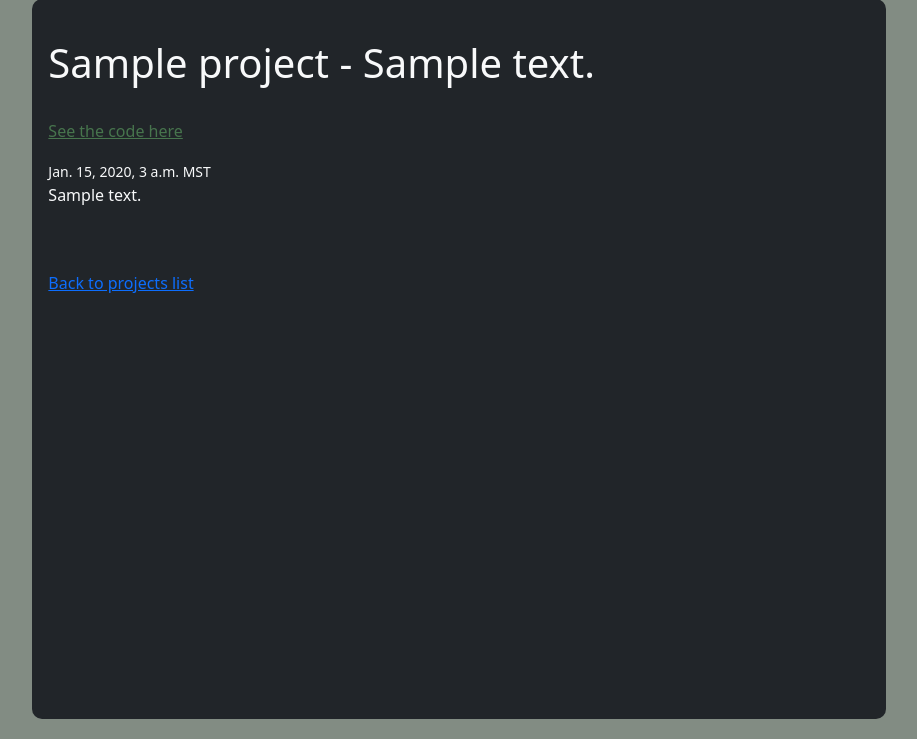
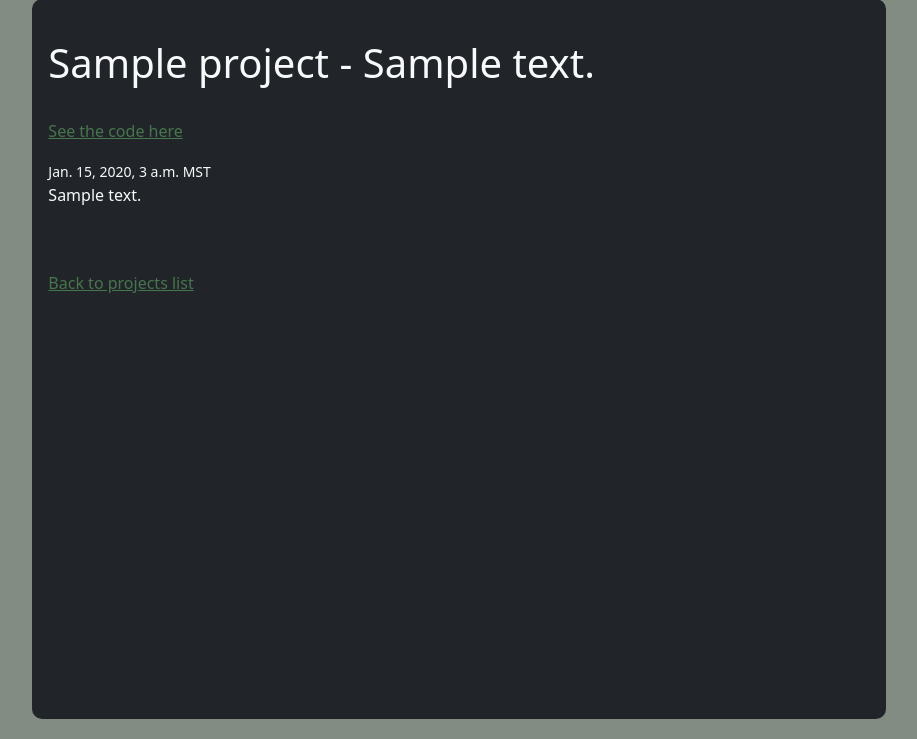
Before and after one commit to scottwmaxwell/mysite, a Django app: page /projects/projectpost/1 in a window 1280 px wide. Shown: the part 61-800 px from the top of the page, without its empty margins (181-1098 px from the left). Run offline with Django 3.2, Linux system fonts and the light colour scheme; tables that the repository leaves empty hold one stand-in row (values such as "Sample post"); parts of the project's set-up code (start-up, migrations or seed data) failed here and were passed over; some libraries are stand-ins or nearby versions.

Commit message:
changed blog/project posts' links to green

```diff
--- a/blog/templates/blog/blog_post.html
+++ b/blog/templates/blog/blog_post.html
@@ -5,6 +5,9 @@
 <style>
 .main{
     min-height: 90vh;
+}
+a {
+    color:#47754d;
 }
 </style>
 
--- a/projects/templates/projects/project_post.html
+++ b/projects/templates/projects/project_post.html
@@ -6,6 +6,10 @@
 <style>
 .main{
     min-height: 90vh;
+}
+
+a {
+    color:#47754d;
 }
 </style>
 
@@ -30,7 +34,7 @@
 
             <br>
             {% if project.code_link %}
-                <a href="{{project.code_link}}" target="_blank" style="color:#47754d;"><p><i class="icon-code"></i> See the code here</p></a>
+                <a href="{{project.code_link}}" target="_blank"><p><i class="icon-code"></i> See the code here</p></a>
             {% endif %}
 
 
```
